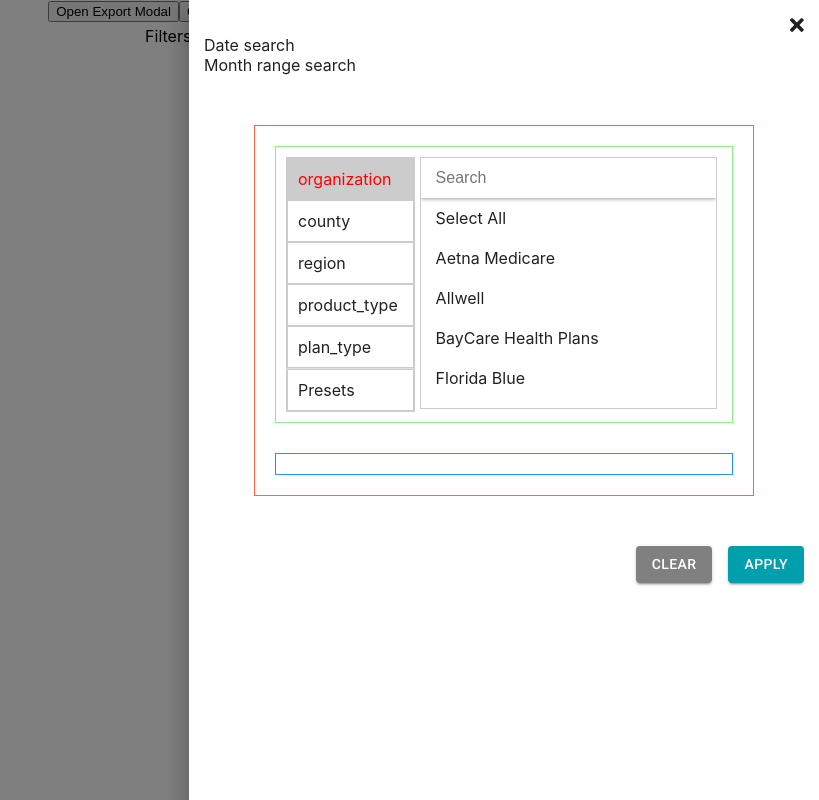
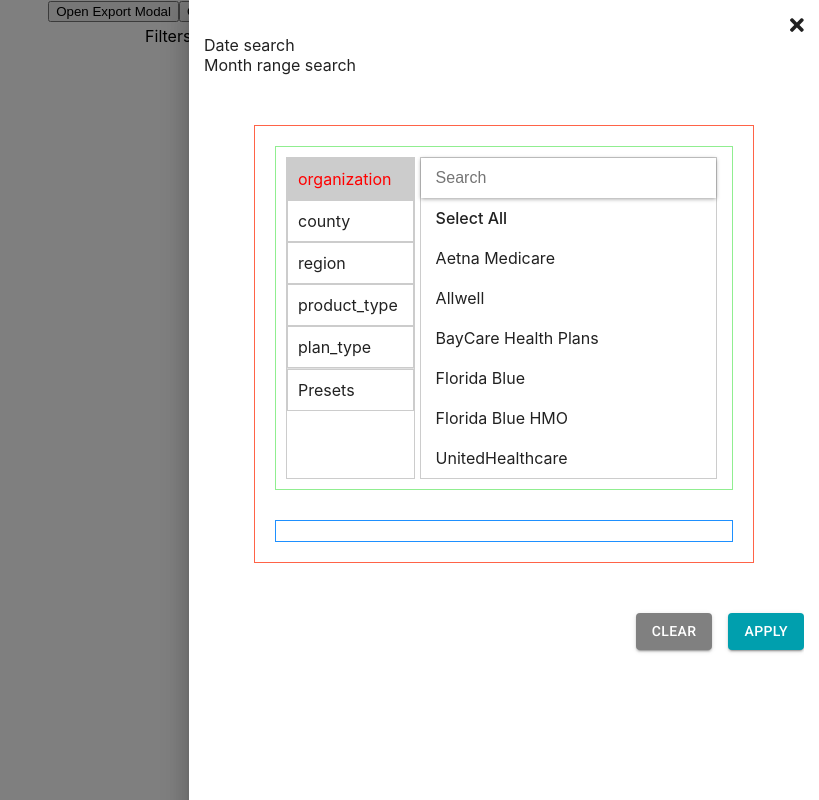
Before and after one commit to samz6/global_filters, a React (Create React App) app: page / in a window 1280 px wide. Both pictures are taken after a click on the element "Filters". Shown: the whole page, without its empty margins (461-1280 px from the left). Built offline with nearby package versions, Linux system fonts and the light colour scheme.

Commit message:
Select ALL functionality implemented

```diff
--- a/src/components/GlobalFilters/GlobalFilter.js
+++ b/src/components/GlobalFilters/GlobalFilter.js
@@ -1,5 +1,6 @@
 import {
   faCheck,
+  faCheckDouble,
   faEdit,
   faTimes,
   faTimesCircle,
@@ -13,8 +14,8 @@
 import ListItem from '@material-ui/core/ListItem';
 import { withStyles } from '@material-ui/styles';
 import React, { Component, Fragment } from 'react';
+import AlertDialog from './AlertDialog';
 import FormDialog from './FormDialog';
-import AlertDialog from './AlertDialog';
 
 const taffy = require('./taffy');
 
@@ -86,13 +87,15 @@
     color: 'red'
   },
   rightContainer: {
-    maxHeight: 'calc(100vh - 550px)',
-    overflowY: 'auto',
     width: '70%',
     margin: '0 5px',
     display: 'flex',
     flexDirection: 'column',
     border: '1px solid #ccc'
+  },
+  categoryItemContainer: {
+    overflowY: 'auto',
+    maxHeight: 'calc(100vh - 450px)'
   },
   rightContainerItem: {
     minHeight: '40px',
@@ -129,7 +132,7 @@
     '-moz-box-shadow': '0px 1px 4px 0px rgba(0,0,0,0.38)',
     'box-shadow': '0px 1px 4px 0px rgba(0,0,0,0.38)'
   },
-  selectAll: {
+  selectAllContainer: {
     cursor: 'pointer',
     display: 'block',
     padding: '0 15px',
@@ -137,7 +140,18 @@
     width: '100%',
     fontSize: '1rem',
     boxSizing: 'border-box',
-    border: '0'
+    border: '0',
+    display: 'grid',
+    gridTemplateColumns: '1fr 50px',
+    justifyContent: 'space-between',
+    alignItems: 'center'
+  },
+  selectAllLabel: {
+    fontWeight: '500'
+  },
+  selectAllIcon: {
+    justifySelf: 'end',
+    margin: '0'
   },
   presetListItemIConContainer: {},
   presetItemLabel: {
@@ -407,7 +421,8 @@
       curPresetId: '',
       formDialogMode: false,
       openAlertDialog: false,
-      categoryItemSearchToken: ''
+      categoryItemSearchToken: '',
+      isAllCategoryItemSelected: false
     };
   }
 
@@ -487,6 +502,12 @@
     }
 
     this.filterData(category);
+
+    if (isSelected === false) {
+      this.setState({
+        isAllCategoryItemSelected: false
+      });
+    }
   };
 
   filterData(category) {
@@ -529,6 +550,7 @@
       });
       this.setState({ ...updatedCategories, unSelectedFiltersObj });
     }
+
     if (this.state.selectedFilter.length === 0) {
       const uniqueCategoriesItems = {};
       this.state.categories.forEach(categoryField => {
@@ -569,6 +591,47 @@
     this.setState({
       [this.state.selectedCategory]: categoryItems
     });
+  };
+
+  selectAllClickHandler = () => {
+    const categoryField = this.state.selectedCategory;
+    const categoryItems = this.state[categoryField];
+    const selectedFilter = this.state.selectedFilter;
+
+    if (this.state.isAllCategoryItemSelected === true) {
+      categoryItems.forEach(item => {
+        if (item.isDisabled === false && item.isSelected === true) {
+          item.isSelected = false;
+          const foundIndex = selectedFilter.findIndex(
+            sf => sf.categoryVal === item.value && sf.category === categoryField
+          );
+          if (foundIndex !== -1) {
+            selectedFilter.splice(foundIndex, 1);
+          }
+        }
+      });
+    } else {
+      categoryItems.forEach(item => {
+        if (item.isDisabled === false && item.isSelected === false) {
+          item.isSelected = true;
+          selectedFilter.push({
+            category: categoryField,
+            categoryVal: item.value
+          });
+        }
+      });
+    }
+
+    this.setState(
+      {
+        [categoryField]: categoryItems,
+        isAllCategoryItemSelected: !this.state.isAllCategoryItemSelected,
+        selectedFilter
+      },
+      () => {
+        this.filterData(this.state.selectedCategory);
+      }
+    );
   };
 
   presetsClickHandler = () => {
@@ -797,7 +860,22 @@
                         className={classes.searchField}
                         onChange={this.searchTextChangeHandler}
                       />
-                      <div className={classes.selectAll}>Select All</div>
+                      <div
+                        className={classes.selectAllContainer}
+                        onClick={this.selectAllClickHandler}
+                      >
+                        <span className={classes.selectAllLabel}>Select All</span>
+                        {this.state.isAllCategoryItemSelected ? (
+                          <FontAwesomeIcon
+                            icon={faCheckDouble}
+                            className={classes.selectAllIcon}
+                            aria-hidden="true"
+                          />
+                        ) : (
+                          ''
+                        )}
+                      </div>
+                      <div className={classes.categoryItemContainer}>
                         {this.state[this.state.selectedCategory].map(categoryItem => {
                           return (
                             <div
@@ -825,6 +903,7 @@
                             </div>
                           );
                         })}
+                      </div>
                     </div>
                   )}
                 </div>
```
Lines whose indentation alone changed are shown as unchanged.
